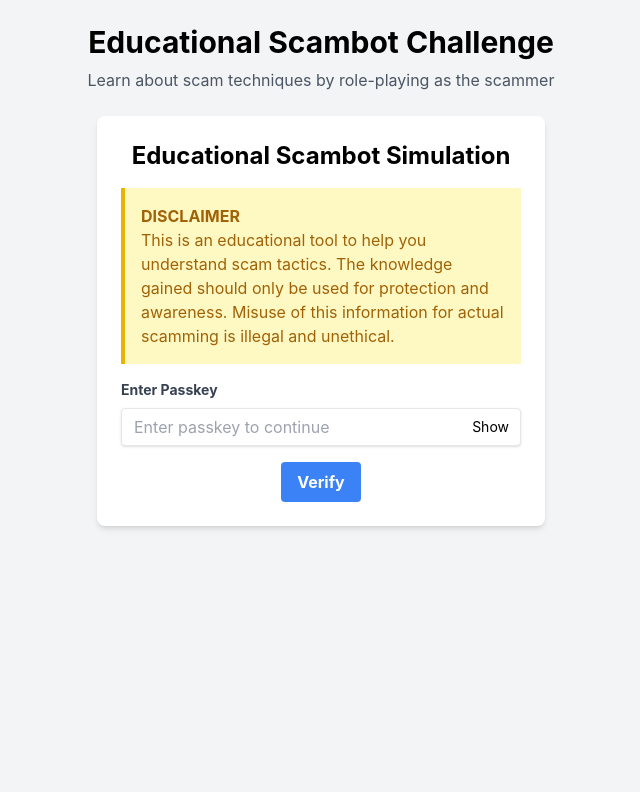
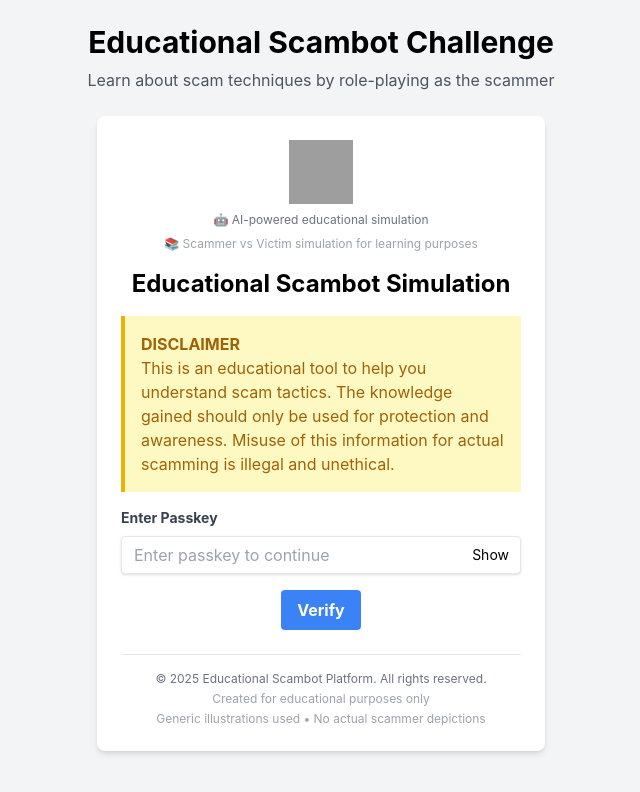
Before and after one commit to savanteen/scambot_frontend, a React (Create React App) app: page / in a window 1280 px wide. Shown: the top 792 px of the page, without its empty margins (319-959 px from the left). Built offline with nearby package versions, Linux system fonts and the light colour scheme; grey boxes are pictures that could not be loaded.

Commit message:
Update Registration.js

```diff
--- a/src/components/Registration.js
+++ b/src/components/Registration.js
@@ -9,6 +9,7 @@ const Registration = ({ onRegister }) => {
   const [passkey, setPasskey] = useState('');
   const [passkeyVerified, setPasskeyVerified] = useState(false);
   const [showPasskey, setShowPasskey] = useState(false);
+
   const handlePasskeyVerification = (e) => {
     e.preventDefault();
     if (passkey === 'NYJCnoscam') {
@@ -47,11 +48,31 @@ const [showPasskey, setShowPasskey] = useState(false);
   if (!passkeyVerified) {
     return (
       <div className="max-w-md mx-auto p-6 bg-white rounded-lg shadow-md">
+        {/* Logo Section */}
+        <div className="text-center mb-4">
+          <img
+            src="https://drive.google.com/uc?id=1PfJyhRpQXzhOM_LllgHawIzco0eXFzUZ"
+            alt="Educational Platform Logo"
+            className="w-16 h-16 mx-auto mb-2"
+            onError={(e) => {
+              e.target.style.display = 'none';
+            }}
+          />
+          <div className="text-center text-xs text-gray-500 mb-2">
+            🤖 AI-powered educational simulation
+          </div>
+          <div className="text-center text-xs text-gray-400 mb-2">
+            📚 Scammer vs Victim simulation for learning purposes
+          </div>
+        </div>
+
         <h2 className="text-2xl font-bold mb-4 text-center">Educational Scambot Simulation</h2>
+
         <div className="bg-yellow-100 border-l-4 border-yellow-500 text-yellow-700 p-4 mb-4" role="alert">
           <p className="font-bold">DISCLAIMER</p>
           <p>This is an educational tool to help you understand scam tactics. The knowledge gained should only be used for protection and awareness. Misuse of this information for actual scamming is illegal and unethical.</p>
         </div>
+
         <form onSubmit={handlePasskeyVerification}>
           <div className="mb-4">
             <label className="block text-gray-700 text-sm font-bold mb-2" htmlFor="passkey">
@@ -86,12 +107,40 @@ const [showPasskey, setShowPasskey] = useState(false);
             </button>
           </div>
         </form>
+
+        {/* Copyright Notice */}
+        <div className="mt-6 pt-4 border-t border-gray-200 text-center">
+          <p className="text-xs text-gray-500">
+            © 2025 Educational Scambot Platform. All rights reserved.
+          </p>
+          <p className="text-xs text-gray-400 mt-1">
+            Created for educational purposes only
+          </p>
+          <p className="text-xs text-gray-400 mt-1">
+            Generic illustrations used • No actual scammer depictions
+          </p>
+        </div>
       </div>
     );
   }
 
   return (
     <div className="max-w-md mx-auto p-6 bg-white rounded-lg shadow-md">
+      {/* Logo Section */}
+      <div className="text-center mb-4">
+        <img
+          src="https://drive.google.com/uc?id=1PfJyhRpQXzhOM_LllgHawIzco0eXFzUZ"
+          alt="Educational Platform Logo"
+          className="w-16 h-16 mx-auto mb-2"
+          onError={(e) => {
+            e.target.style.display = 'none';
+          }}
+        />
+        <div className="text-center text-xs text-gray-500 mb-2">
+          🤖 AI-powered educational simulation
+        </div>
+      </div>
+
       <h2 className="text-2xl font-bold mb-4 text-center">Register for the Scam Challenge</h2>
       <form onSubmit={handleSubmit}>
         <div className="mb-4">
@@ -133,6 +182,16 @@ const [showPasskey, setShowPasskey] = useState(false);
           </button>
         </div>
       </form>
+
+      {/* Copyright Notice */}
+      <div className="mt-6 pt-4 border-t border-gray-200 text-center">
+        <p className="text-xs text-gray-500">
+          © 2025 Educational Scambot Platform. All rights reserved.
+        </p>
+        <p className="text-xs text-gray-400 mt-1">
+          Created for educational purposes only
+        </p>
+      </div>
     </div>
   );
 };
```
Lines whose indentation alone changed are shown as unchanged.
